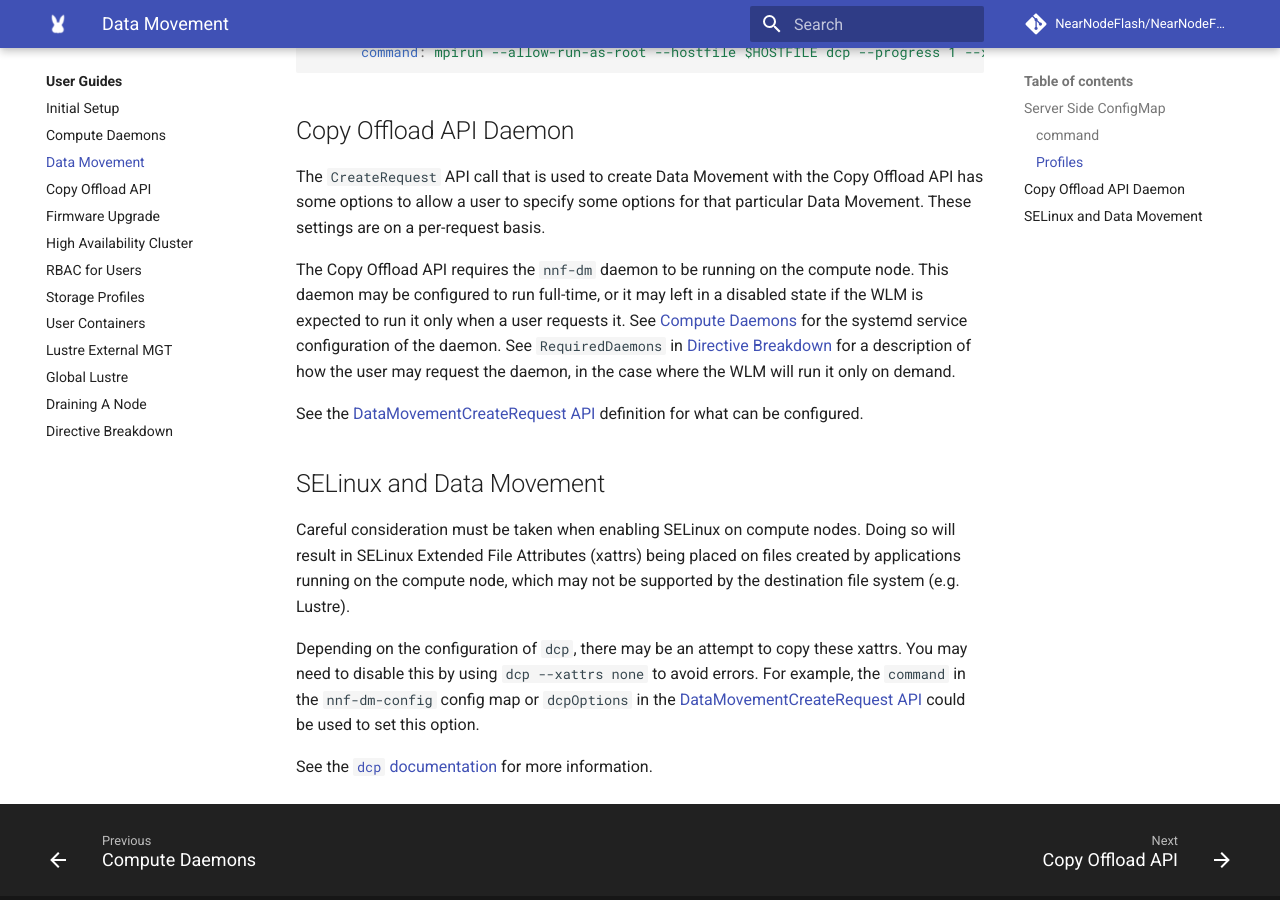
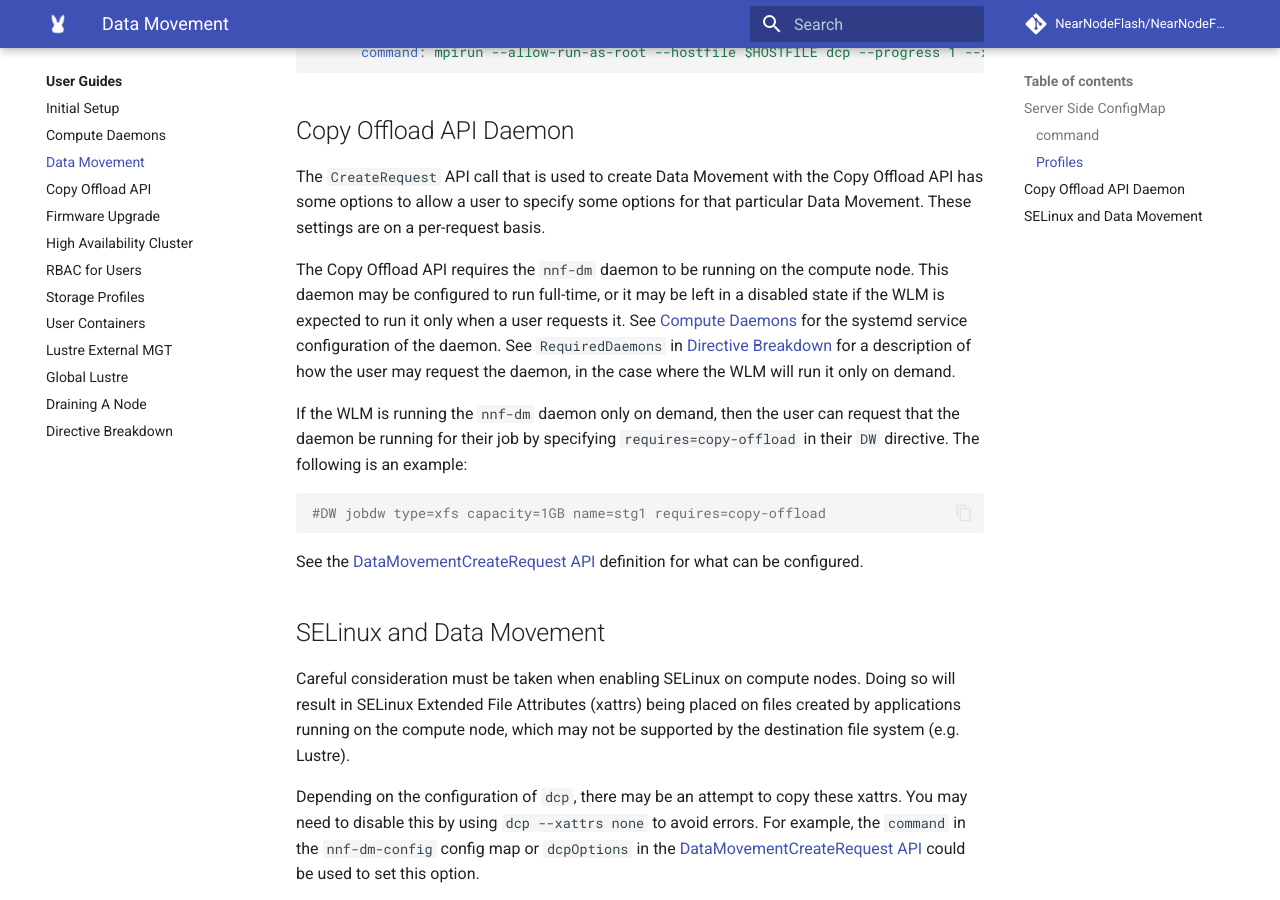
Before and after one commit to NearNodeFlash/NearNodeFlash.github.io, an MkDocs documentation site: the page built from docs/guides/data-movement/readme.md, in a window 1280 px wide and 900 px high, scrolled down 2181 px. Built offline with MkDocs 1.6.1 and Material for MkDocs 9.7.7, drawn with Linux system fonts in a browser that asks for light colours; comment, search, counter and statistics services are not loaded; the version menu is left out.

Commit message:
review
Signed-off-by: Dean Roehrich <dean.roehrich@hpe.com>

````diff
--- a/docs/guides/data-movement/readme.md
+++ b/docs/guides/data-movement/readme.md
@@ -90,7 +90,13 @@ The `CreateRequest` API call that is used to create Data Movement with the Copy
 options to allow a user to specify some options for that particular Data Movement. These settings
 are on a per-request basis.
 
-The Copy Offload API requires the `nnf-dm` daemon to be running on the compute node. This daemon may be configured to run full-time, or it may left in a disabled state if the WLM is expected to run it only when a user requests it. See [Compute Daemons](../compute-daemons/readme.md) for the systemd service configuration of the daemon. See `RequiredDaemons` in [Directive Breakdown](../directive-breakdown/readme.md) for a description of how the user may request the daemon, in the case where the WLM will run it only on demand.
+The Copy Offload API requires the `nnf-dm` daemon to be running on the compute node. This daemon may be configured to run full-time, or it may be left in a disabled state if the WLM is expected to run it only when a user requests it. See [Compute Daemons](../compute-daemons/readme.md) for the systemd service configuration of the daemon. See `RequiredDaemons` in [Directive Breakdown](../directive-breakdown/readme.md) for a description of how the user may request the daemon, in the case where the WLM will run it only on demand.
+
+If the WLM is running the `nnf-dm` daemon only on demand, then the user can request that the daemon be running for their job by specifying `requires=copy-offload` in their `DW` directive. The following is an example:
+
+```bash
+#DW jobdw type=xfs capacity=1GB name=stg1 requires=copy-offload
+```
 
 See the [DataMovementCreateRequest API](copy-offload-api.html#datamovement.DataMovementCreateRequest)
 definition for what can be configured.
````
Also changed, not shown: docs/guides/directive-breakdown/readme.md (+1 -1 lines).
